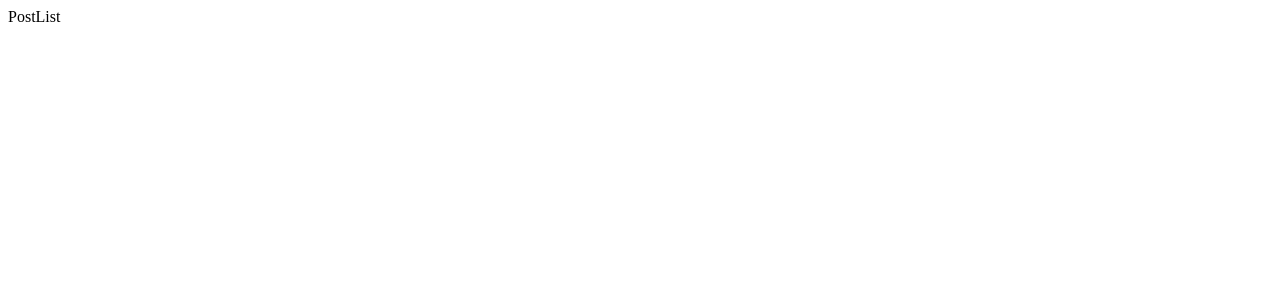
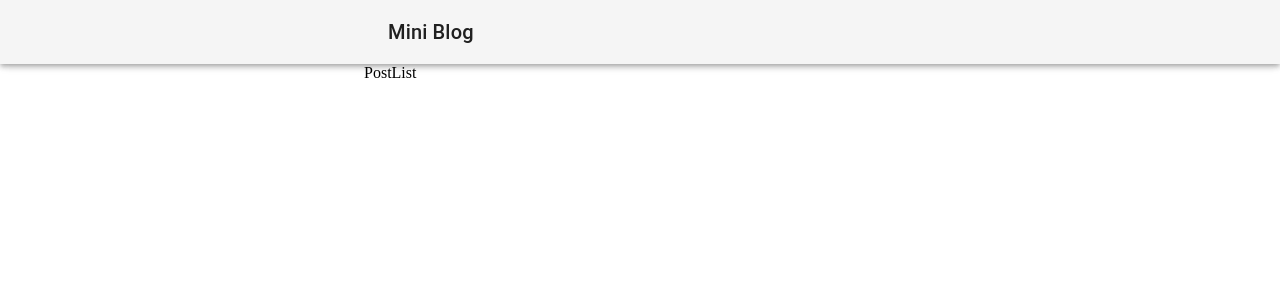
Before and after one commit to dulanka-katugampala/ctrlprint-coding-task, a React (Vite) app: page / in a window 1280 px wide. Shown: the top 300 px of the page. Built offline with nearby package versions, Linux system fonts and the light colour scheme.

Commit message:
Add MainLayout component for consistent page structure; update router to use MainLayout and include @mui/icons-material in package.json.

```diff
--- a/package.json
+++ b/package.json
@@ -16,6 +16,7 @@
     "@emotion/react": "^11.14.0",
     "@emotion/styled": "^11.14.1",
     "@hookform/resolvers": "^5.1.1",
+    "@mui/icons-material": "^7.2.0",
     "@mui/material": "^7.2.0",
     "axios": "^1.9.0",
     "mobx": "^6.13.7",
--- /dev/null
+++ b/src/components/mainLayout.tsx
@@ -0,0 +1,24 @@
+import { AppBar, Box, Toolbar, Typography } from "@mui/material";
+import Container from "@mui/material/Container";
+import { Outlet } from "react-router";
+
+export default function MainLayout() {
+  return (
+    <>
+      <Container maxWidth="sm">
+        <AppBar position="fixed" color="default">
+          <Container maxWidth="sm">
+            <Toolbar>
+              <Typography variant="h6" component="div" sx={{ flexGrow: 1 }}>
+                Mini Blog
+              </Typography>
+            </Toolbar>
+          </Container>
+        </AppBar>
+        <Box sx={{ mt: 8 }}>
+          <Outlet />
+        </Box>
+      </Container>
+    </>
+  );
+}
--- a/src/router/index.tsx
+++ b/src/router/index.tsx
@@ -2,13 +2,16 @@ import { BrowserRouter as Router, Routes, Route } from "react-router";
 import { ROUTE_LIST } from "./routeList";
 import PostList from "../pages/PostList";
 import PostById from "../pages/PostById";
+import MainLayout from "../components/mainLayout";
 
 export default function RouterList() {
   return (
     <Router>
       <Routes>
-        <Route path={ROUTE_LIST.ROOT} element={<PostList />} />
-        <Route path={ROUTE_LIST.POST_BY_ID} element={<PostById />} />
+        <Route element={<MainLayout />}>
+          <Route path={ROUTE_LIST.ROOT} element={<PostList />} />
+          <Route path={ROUTE_LIST.POST_BY_ID} element={<PostById />} />
+        </Route>
       </Routes>
     </Router>
   );
```
